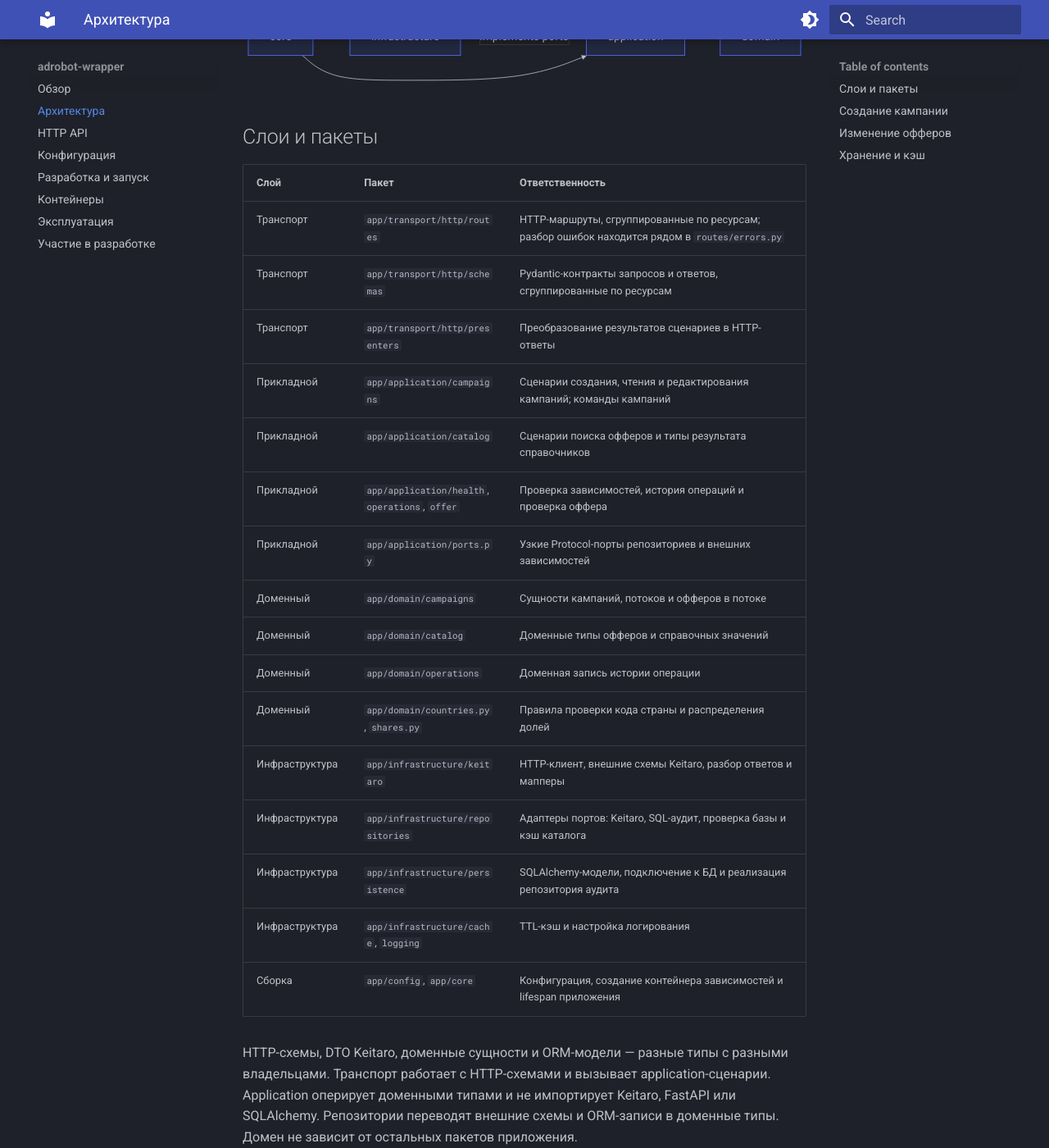
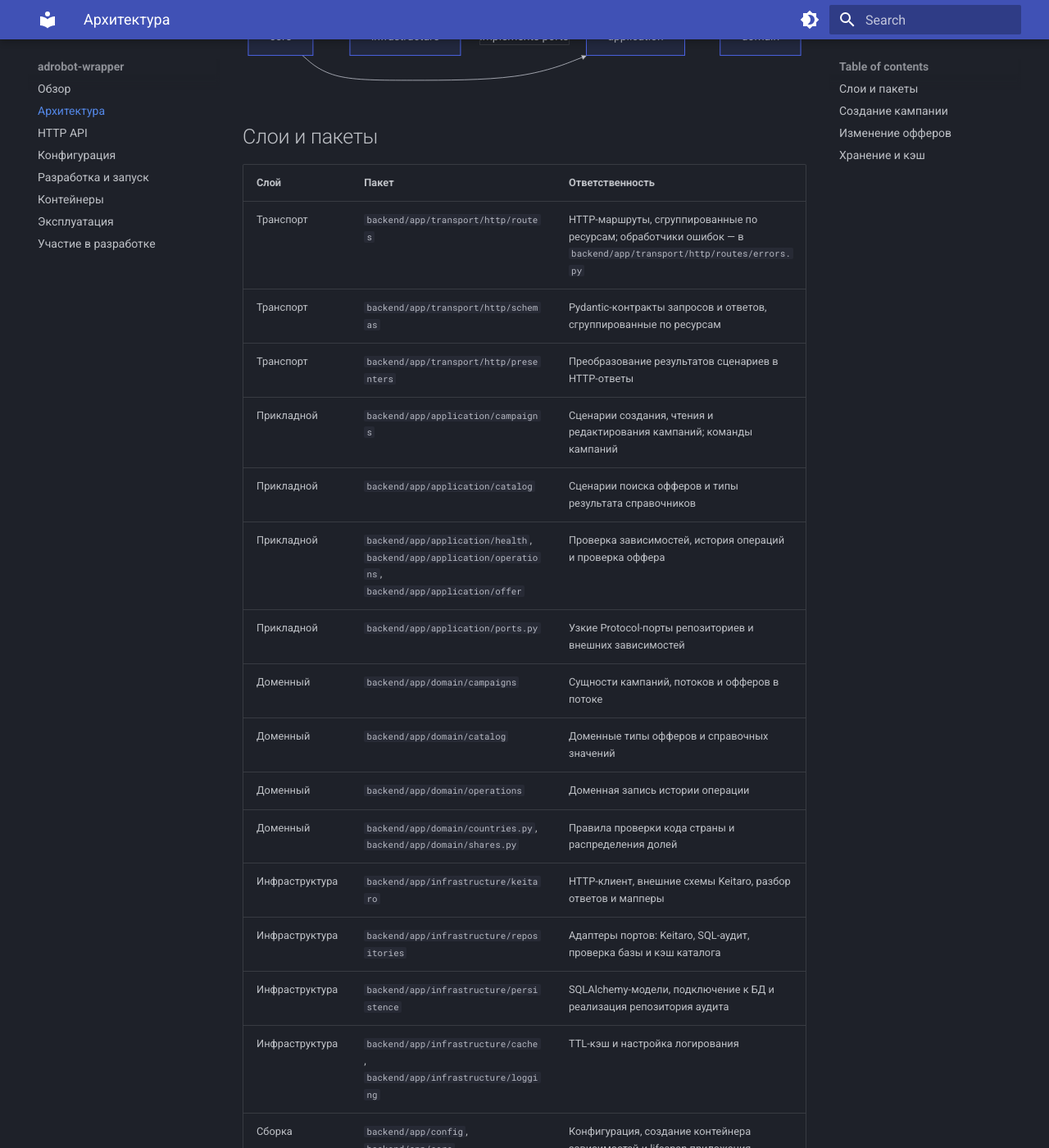
Before and after one commit to BraveTonni/adrobot-wrapper, an MkDocs documentation site: the page built from docs/architecture.md, in a window 1280 px wide and 1400 px high, scrolled down 374 px. Shown: the whole window at 82% size. Built offline with MkDocs 1.6.1 and Material for MkDocs 9.7.7, drawn with Linux system fonts in a browser that asks for light colours; some of the changed text lies outside the part shown.

Commit message:
docs: update backend paths and integration test guide

```diff
--- a/docs/architecture.md
+++ b/docs/architecture.md
@@ -19,22 +19,22 @@ flowchart LR
 
 | Слой | Пакет | Ответственность |
 | --- | --- | --- |
-| Транспорт | `app/transport/http/routes` | HTTP-маршруты, сгруппированные по ресурсам; разбор ошибок находится рядом в `routes/errors.py` |
-| Транспорт | `app/transport/http/schemas` | Pydantic-контракты запросов и ответов, сгруппированные по ресурсам |
-| Транспорт | `app/transport/http/presenters` | Преобразование результатов сценариев в HTTP-ответы |
-| Прикладной | `app/application/campaigns` | Сценарии создания, чтения и редактирования кампаний; команды кампаний |
-| Прикладной | `app/application/catalog` | Сценарии поиска офферов и типы результата справочников |
-| Прикладной | `app/application/health`, `operations`, `offer` | Проверка зависимостей, история операций и проверка оффера |
-| Прикладной | `app/application/ports.py` | Узкие Protocol-порты репозиториев и внешних зависимостей |
-| Доменный | `app/domain/campaigns` | Сущности кампаний, потоков и офферов в потоке |
-| Доменный | `app/domain/catalog` | Доменные типы офферов и справочных значений |
-| Доменный | `app/domain/operations` | Доменная запись истории операции |
-| Доменный | `app/domain/countries.py`, `shares.py` | Правила проверки кода страны и распределения долей |
-| Инфраструктура | `app/infrastructure/keitaro` | HTTP-клиент, внешние схемы Keitaro, разбор ответов и мапперы |
-| Инфраструктура | `app/infrastructure/repositories` | Адаптеры портов: Keitaro, SQL-аудит, проверка базы и кэш каталога |
-| Инфраструктура | `app/infrastructure/persistence` | SQLAlchemy-модели, подключение к БД и реализация репозитория аудита |
-| Инфраструктура | `app/infrastructure/cache`, `logging` | TTL-кэш и настройка логирования |
-| Сборка | `app/config`, `app/core` | Конфигурация, создание контейнера зависимостей и lifespan приложения |
+| Транспорт | `backend/app/transport/http/routes` | HTTP-маршруты, сгруппированные по ресурсам; обработчики ошибок — в `backend/app/transport/http/routes/errors.py` |
+| Транспорт | `backend/app/transport/http/schemas` | Pydantic-контракты запросов и ответов, сгруппированные по ресурсам |
+| Транспорт | `backend/app/transport/http/presenters` | Преобразование результатов сценариев в HTTP-ответы |
+| Прикладной | `backend/app/application/campaigns` | Сценарии создания, чтения и редактирования кампаний; команды кампаний |
+| Прикладной | `backend/app/application/catalog` | Сценарии поиска офферов и типы результата справочников |
+| Прикладной | `backend/app/application/health`, `backend/app/application/operations`, `backend/app/application/offer` | Проверка зависимостей, история операций и проверка оффера |
+| Прикладной | `backend/app/application/ports.py` | Узкие Protocol-порты репозиториев и внешних зависимостей |
+| Доменный | `backend/app/domain/campaigns` | Сущности кампаний, потоков и офферов в потоке |
+| Доменный | `backend/app/domain/catalog` | Доменные типы офферов и справочных значений |
+| Доменный | `backend/app/domain/operations` | Доменная запись истории операции |
+| Доменный | `backend/app/domain/countries.py`, `backend/app/domain/shares.py` | Правила проверки кода страны и распределения долей |
+| Инфраструктура | `backend/app/infrastructure/keitaro` | HTTP-клиент, внешние схемы Keitaro, разбор ответов и мапперы |
+| Инфраструктура | `backend/app/infrastructure/repositories` | Адаптеры портов: Keitaro, SQL-аудит, проверка базы и кэш каталога |
+| Инфраструктура | `backend/app/infrastructure/persistence` | SQLAlchemy-модели, подключение к БД и реализация репозитория аудита |
+| Инфраструктура | `backend/app/infrastructure/cache`, `backend/app/infrastructure/logging` | TTL-кэш и настройка логирования |
+| Сборка | `backend/app/config`, `backend/app/core` | Конфигурация, создание контейнера зависимостей и lifespan приложения |
 
 HTTP-схемы, DTO Keitaro, доменные сущности и ORM-модели — разные типы с разными
 владельцами. Транспорт работает с HTTP-схемами и вызывает application-сценарии.
@@ -42,9 +42,10 @@ Application оперирует доменными типами и не импо
 SQLAlchemy. Репозитории переводят внешние схемы и ORM-записи в доменные типы.
 Домен не зависит от остальных пакетов приложения.
 
-`app/main.py` создаёт FastAPI-приложение через функцию `create_app`, подключает
-маршруты и HTTP-обработчики ошибок. `app/core/container.py` собирает сценарии и
-репозитории, а `app/core/lifespan.py` управляет временем жизни клиента и базы.
+`backend/app/main.py` создаёт FastAPI-приложение через функцию `create_app`,
+подключает маршруты и HTTP-обработчики ошибок.
+`backend/app/core/container.py` собирает сценарии и репозитории, а
+`backend/app/core/lifespan.py` управляет временем жизни клиента и базы.
 
 ## Создание кампании
 
```
Also changed, not shown: CONTRIBUTING.md (+4 -4 lines), docs/development.md (+10 -0 lines).
